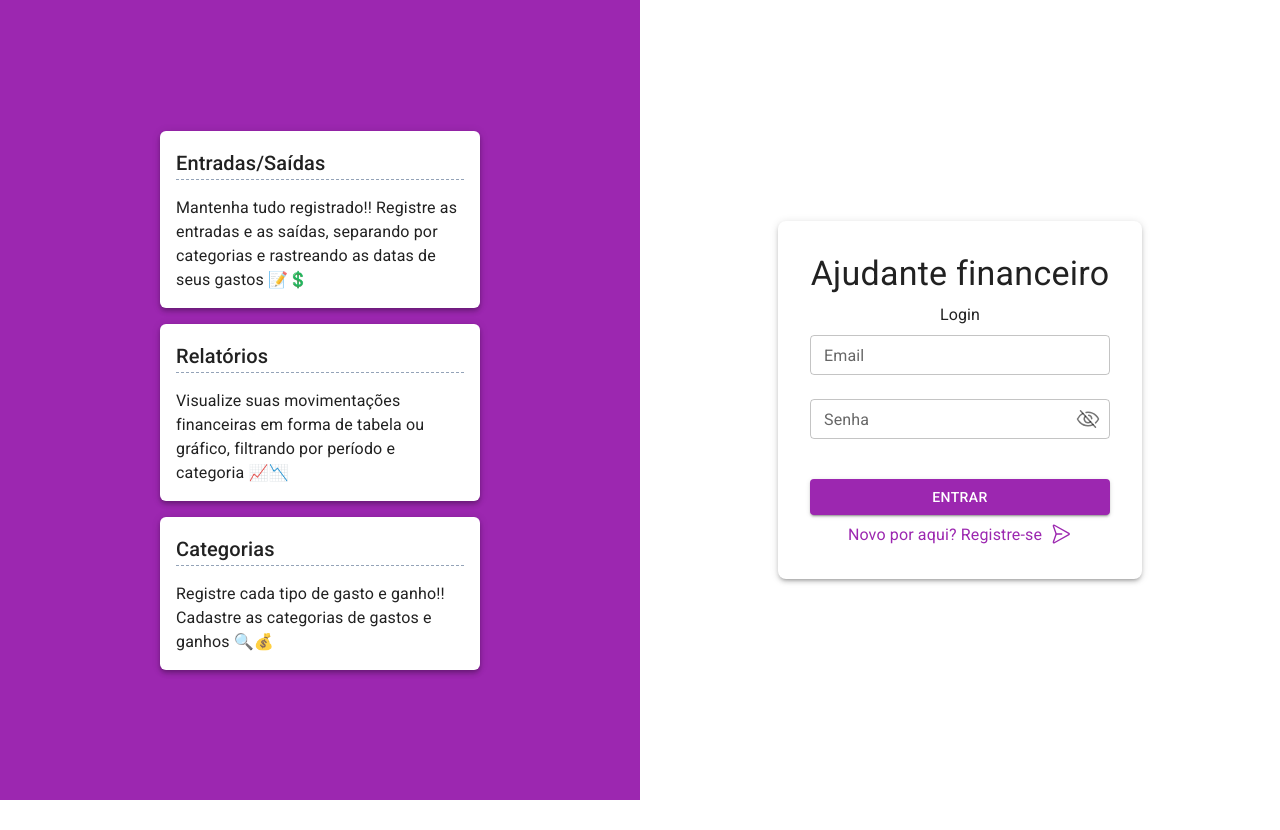
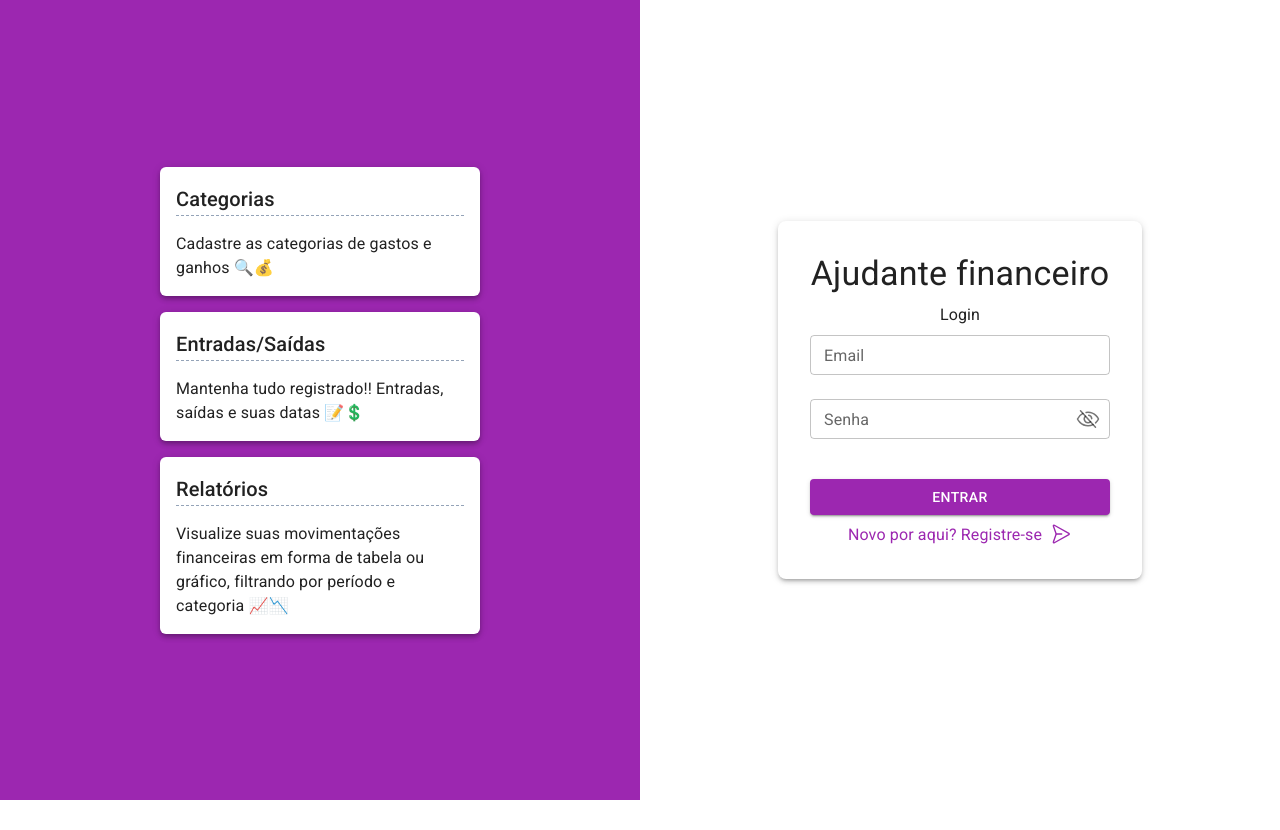
Before and after one commit to tuorjp/financial-helper, a React (Vite) app: page / in a window 1280 px wide. After the commit the page ends 800 px from the top, so only its background shows below. Built offline with nearby package versions, Linux system fonts and the light colour scheme; a web font is replaced by a local one.

Commit message:
receipt and payment routes

```diff
--- /dev/null
+++ b/src/app/payment/index.tsx
@@ -0,0 +1,5 @@
+export default function Payment() {
+  return (
+    <></>
+  )
+}
--- /dev/null
+++ b/src/app/receipt/index.tsx
@@ -0,0 +1,5 @@
+export default function Receipt() {
+  return (
+    <></>
+  )
+}
--- a/src/components/MainPanel/index.tsx
+++ b/src/components/MainPanel/index.tsx
@@ -31,20 +31,20 @@ export function MainPanel({ children }: MainPanelProps) {
         >
           <Box width={'100%'}>
             <CustomCard
+              title='Categorias'
+              text='Cadastre as categorias de gastos e ganhos 🔍💰'
+            />
+          </Box>
+          <Box width={'100%'}>
+            <CustomCard
               title='Entradas/Saídas'
-              text='Mantenha tudo registrado!! Registre as entradas e as saídas, separando por categorias e rastreando as datas de seus gastos 📝💲'
+              text='Mantenha tudo registrado!! Entradas, saídas e suas datas 📝💲'
             />
           </Box>
           <Box width={'100%'}>
             <CustomCard
               title='Relatórios'
               text='Visualize suas movimentações financeiras em forma de tabela ou gráfico, filtrando por período e categoria 📈📉'
-            />
-          </Box>
-          <Box width={'100%'}>
-            <CustomCard
-              title='Categorias'
-              text='Registre cada tipo de gasto e ganho!! Cadastre as categorias de gastos e ganhos 🔍💰'
             />
           </Box>
         </Box>
--- a/src/routes/routes.tsx
+++ b/src/routes/routes.tsx
@@ -4,6 +4,8 @@ import Register from "../app/register";
 import { Template } from "../template";
 import Home from "../app/home";
 import Category from "../app/category";
+import Payment from "../app/payment";
+import Receipt from "../app/receipt";
 
 export function ApplicationRoutes() {
   return (
@@ -12,6 +14,8 @@ export function ApplicationRoutes() {
         <Route path="*" element={<Home />} />
         <Route path="/" element={<Home />}/>
         <Route path="/category" element={<Category />}/>
+        <Route path="/payment" element={<Payment />}/>
+        <Route path="/receipt" element={<Receipt />}/>
       </Route>
     </Routes>
   )
```
